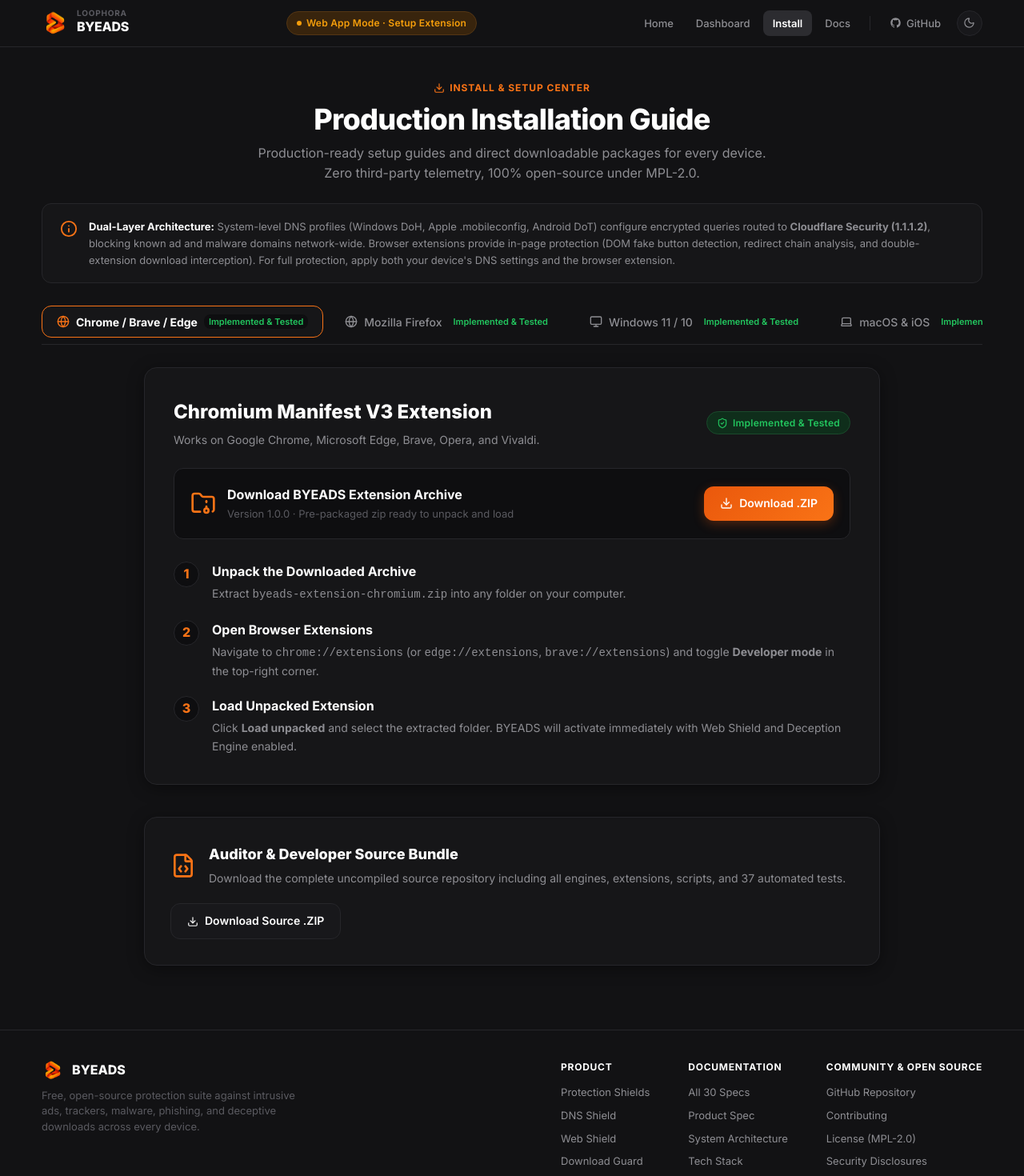
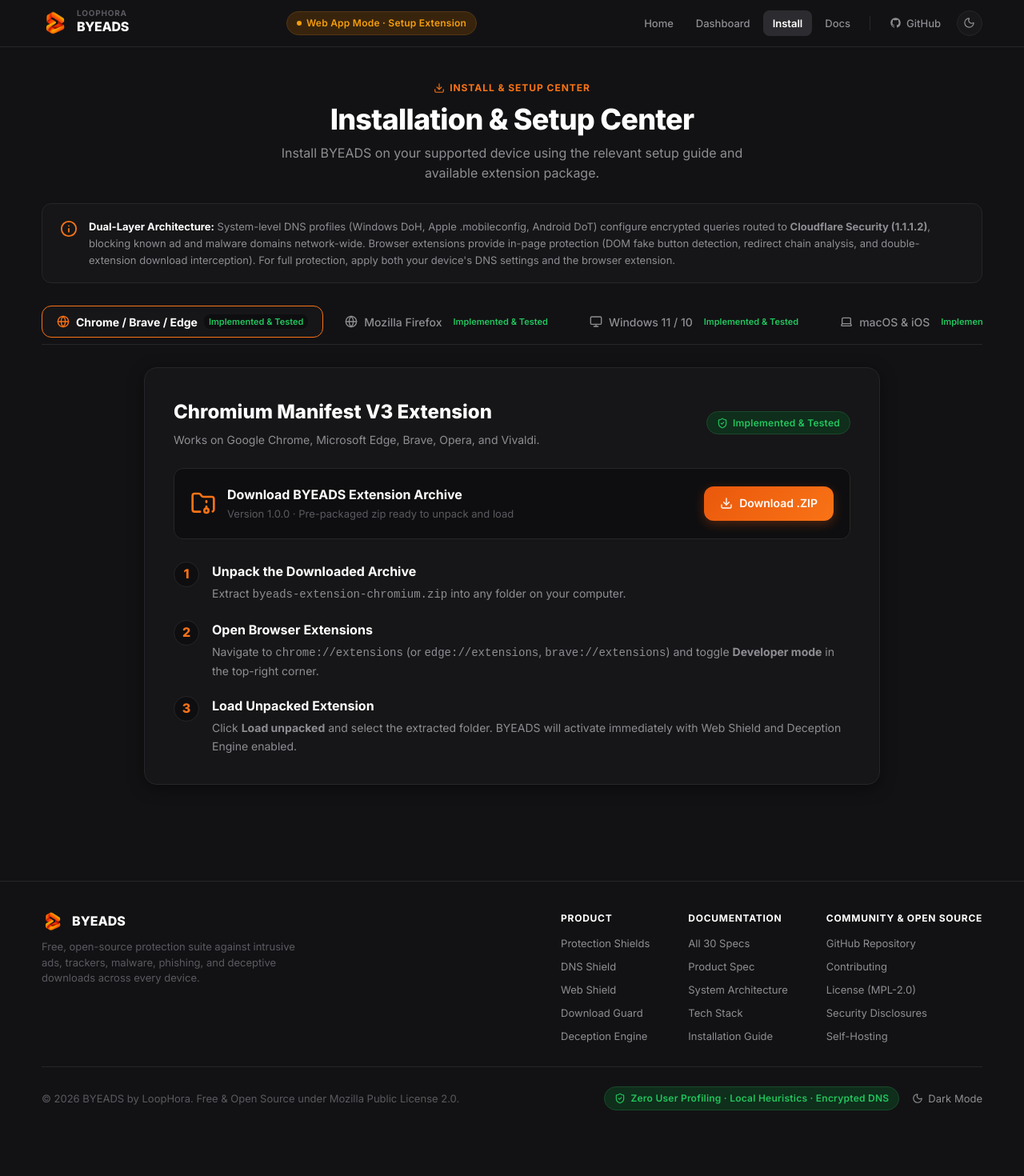
Before and after one commit to LoopHora/BYEADS, a React (Vite) app: page /#/install in a window 1280 px wide. Shown: the top 1470 px of the page at 80% size. After the commit the page ends 1416 px from the top, so only its background shows below. Built offline with nearby package versions, Linux system fonts and the light colour scheme.

Commit message:
refactor(install): remove public source bundle section and finalize install center

```diff
--- a/src/pages/DashboardPage.tsx
+++ b/src/pages/DashboardPage.tsx
@@ -362,42 +362,6 @@
               </a>
             </div>
           </div>
-        </div>
-
-        {/* Source Code & Production Package Download Card */}
-        <div style={{
-          backgroundColor: 'var(--bg-card)',
-          border: '1px solid var(--border-sub)',
-          borderRadius: 'var(--radius-md)',
-          padding: '24px',
-          marginBottom: '36px',
-          display: 'flex',
-          alignItems: 'center',
-          justifyContent: 'space-between',
-          flexWrap: 'wrap',
-          gap: '20px'
-        }}>
-          <div style={{ display: 'flex', alignItems: 'center', gap: '16px' }}>
-            <FileCode style={{ width: 36, height: 36, color: 'var(--brand-primary)', flexShrink: 0 }} />
-            <div>
-              <div style={{ fontSize: '1.125rem', fontWeight: 800, color: 'var(--text-main)', marginBottom: '4px' }}>
-                Complete Source Code Archive &amp; Audit Bundle
-              </div>
-              <div style={{ fontSize: '0.875rem', color: 'var(--text-sub)' }}>
-                Contains full core engines, platform scripts, extension packages, test suites, and documentation. Zero build artifacts or telemetry.
-              </div>
-            </div>
-          </div>
-
-          <a
-            href="/byeads-source-bundle.zip"
-            download="byeads-source-bundle.zip"
-            className="btn btn-primary"
-            style={{ display: 'flex', alignItems: 'center', gap: '8px' }}
-          >
-            <Download style={{ width: 16, height: 16 }} />
-            <span>Download Source Bundle (.ZIP)</span>
-          </a>
         </div>
 
         {/* Interactive Simulators Section */}
--- a/src/pages/InstallPage.tsx
+++ b/src/pages/InstallPage.tsx
@@ -12,7 +12,6 @@
   Terminal,
   ExternalLink,
   ChevronRight,
-  FileCode,
   FolderArchive,
   Info,
   Layers,
@@ -48,10 +47,9 @@
             <Download style={{ width: 14, height: 14 }} />
             <span>Install &amp; Setup Center</span>
           </div>
-          <h1 className="section-title">Production Installation Guide</h1>
+          <h1 className="section-title">Installation &amp; Setup Center</h1>
           <p className="section-desc">
-            Production-ready setup guides and direct downloadable packages for every device.
-            Zero third-party telemetry, 100% open-source under MPL-2.0.
+            Install BYEADS on your supported device using the relevant setup guide and available extension package.
           </p>
         </div>
 
@@ -614,33 +612,6 @@
             </div>
           )}
         </div>
-
-        {/* Full Source Code Download Section */}
-        <div className="card-panel" style={{ padding: '32px', maxWidth: '920px', margin: '0 auto' }}>
-          <div style={{ display: 'flex', alignItems: 'center', justifyContent: 'space-between', flexWrap: 'wrap', gap: '20px' }}>
-            <div style={{ display: 'flex', alignItems: 'center', gap: '16px' }}>
-              <FileCode style={{ width: 32, height: 32, color: 'var(--brand-primary)', flexShrink: 0 }} />
-              <div>
-                <h3 style={{ fontSize: '1.125rem', fontWeight: 800, color: 'var(--text-main)', marginBottom: '4px' }}>
-                  Auditor &amp; Developer Source Bundle
-                </h3>
-                <p style={{ fontSize: '0.875rem', color: 'var(--text-sub)' }}>
-                  Download the complete uncompiled source repository including all engines, extensions, scripts, and 37 automated tests.
-                </p>
-              </div>
-            </div>
-
-            <a
-              href="/byeads-source-bundle.zip"
-              download="byeads-source-bundle.zip"
-              className="btn btn-secondary"
-              style={{ display: 'flex', alignItems: 'center', gap: '8px' }}
-            >
-              <Download style={{ width: 14, height: 14 }} />
-              <span>Download Source .ZIP</span>
-            </a>
-          </div>
-        </div>
       </div>
     </main>
   );
```
Also changed, not shown: 1 other file (tests, documents, lock files or other folders).
